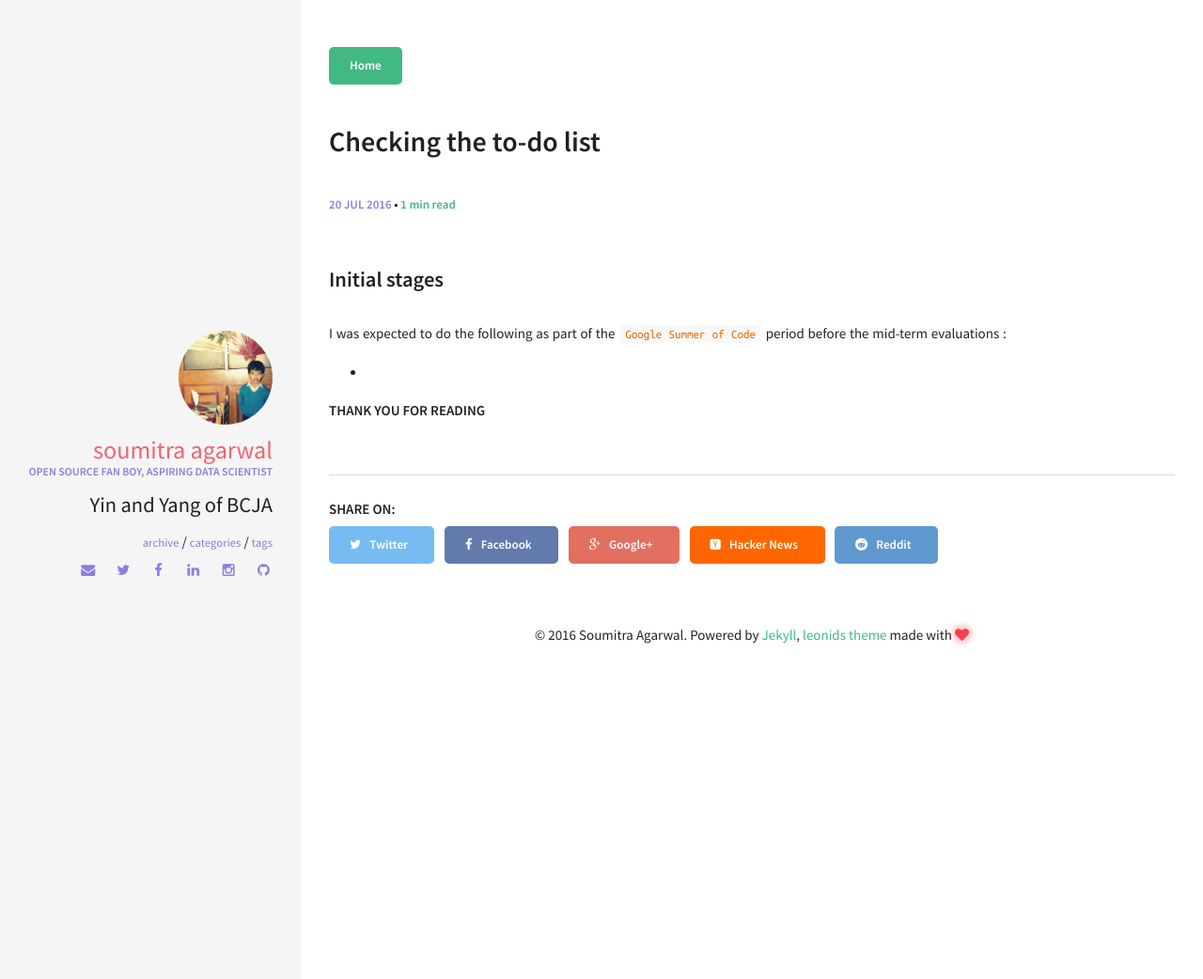
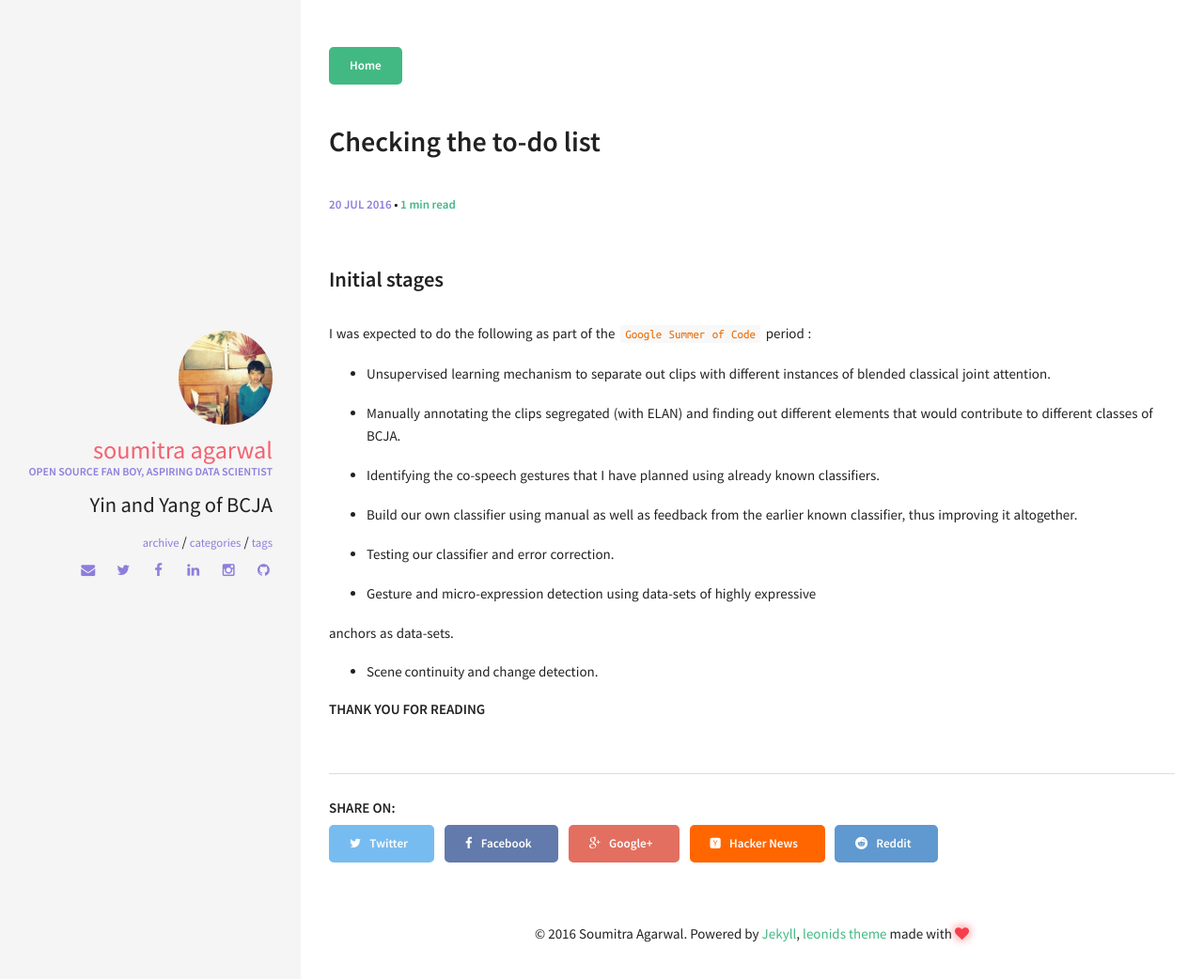
Before and after one commit to RedHenLab/BlendedJointAttention, a Jekyll site: the page built from _posts/2016-07-20-Coding-period(First).md, in a window 1280 px wide. Shown: the top 1042 px of the page at 94% size. Built offline with Jekyll 4.4.1, drawn with Linux system fonts in a browser that asks for light colours.

Commit message:
Update post

```diff
--- a/_posts/2016-07-20-Coding-period(First).md
+++ b/_posts/2016-07-20-Coding-period(First).md
@@ -8,8 +8,26 @@ comments: true
 
 ### Initial stages
 
-I was expected to do the following as part of the `Google Summer of Code` period before the mid-term evaluations :
+I was expected to do the following as part of the `Google Summer of Code` period :
 
-*
+* Unsupervised learning mechanism to separate out clips with different instances of blended classical joint attention.
+
+* Manually annotating the clips segregated (with ELAN) and finding out different elements that would contribute to different classes of BCJA.
+
+* Identifying the co-speech gestures that I have planned using already known
+classifiers.
+
+* Build our own classifier using manual as well as feedback from the earlier known
+classifier, thus improving it altogether.
+
+* Testing our classifier and error correction.
+
+* Gesture and micro-expression detection using data-sets of highly expressive
+
+anchors as data-sets.
+
+* Scene continuity and change detection.
+
+
 
 ###### Thank you for reading
```
